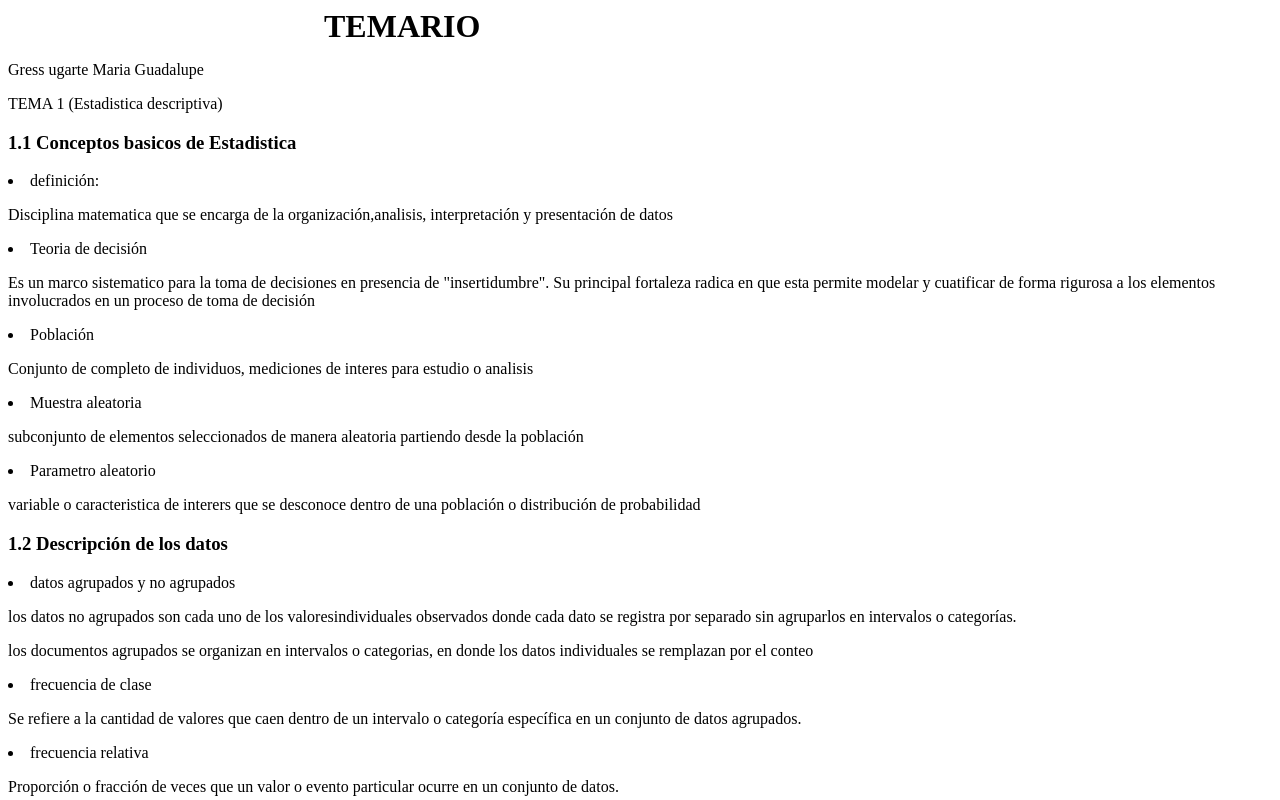
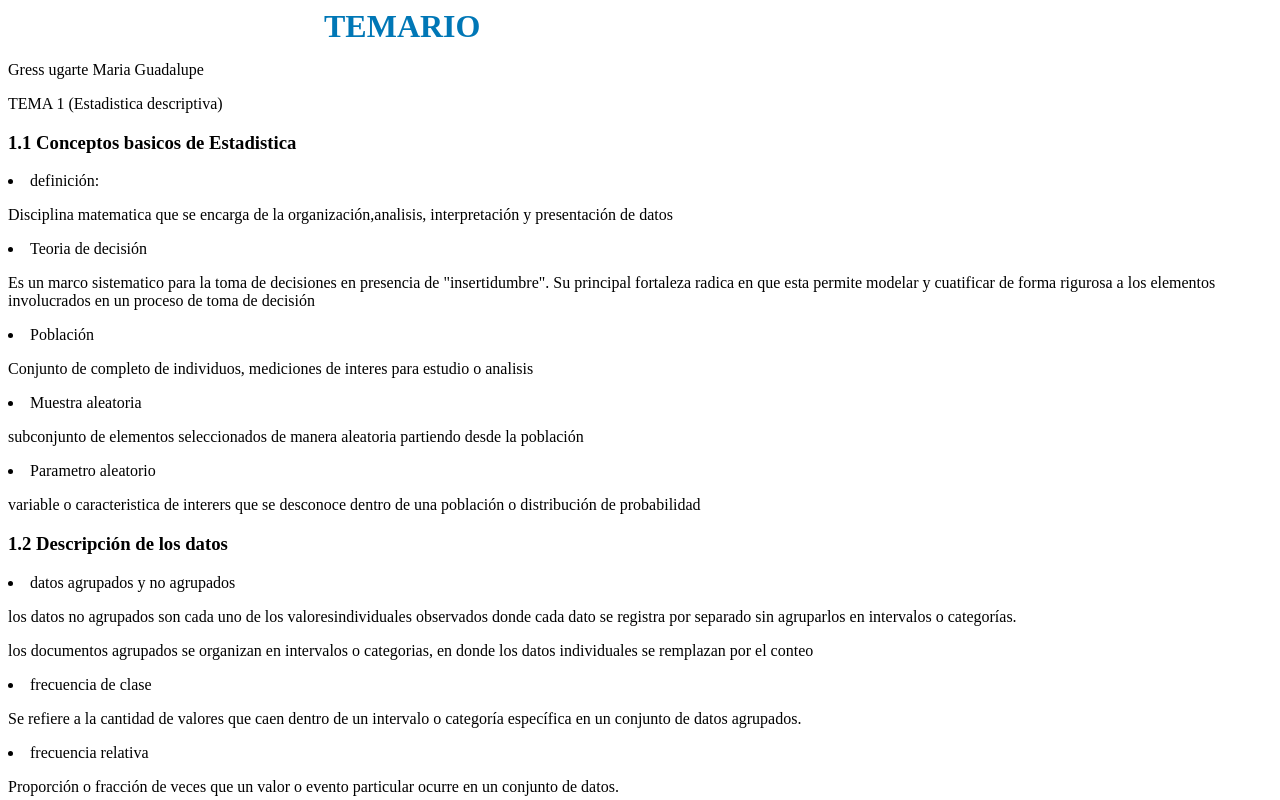
Before and after one commit to mariatics/temarioPE, a plain HTML site: page index.html in a window 1280 px wide. Shown: the top 800 px of the page. Drawn offline with Linux system fonts and the light colour scheme.

Commit message:
agregue color de texto al encabezado

```diff
--- a/index.html
+++ b/index.html
@@ -1,4 +1,5 @@
 <!DOCTYPE html>
+<h1 style="color: #0077b6;">TEMARIO</h1>
 <html>
 <head>
   <title>PROBABILIDAD Y ESTADISTICA</title>
@@ -10,7 +11,7 @@
   </style>
 </head>
 <body>
-  <h1>TEMARIO </h1>
+
 
   <p>Gress ugarte Maria Guadalupe</p>
 </body>
```
